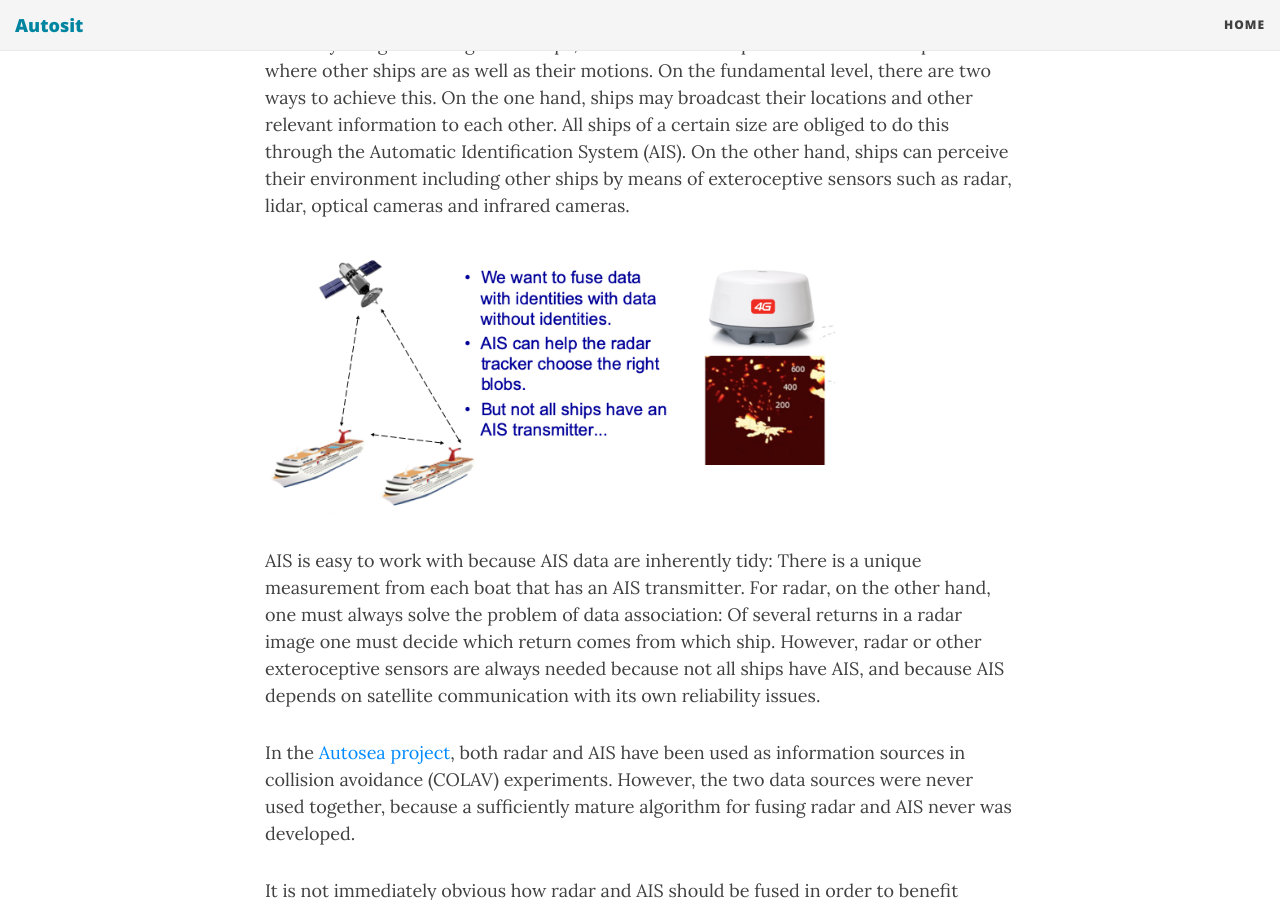
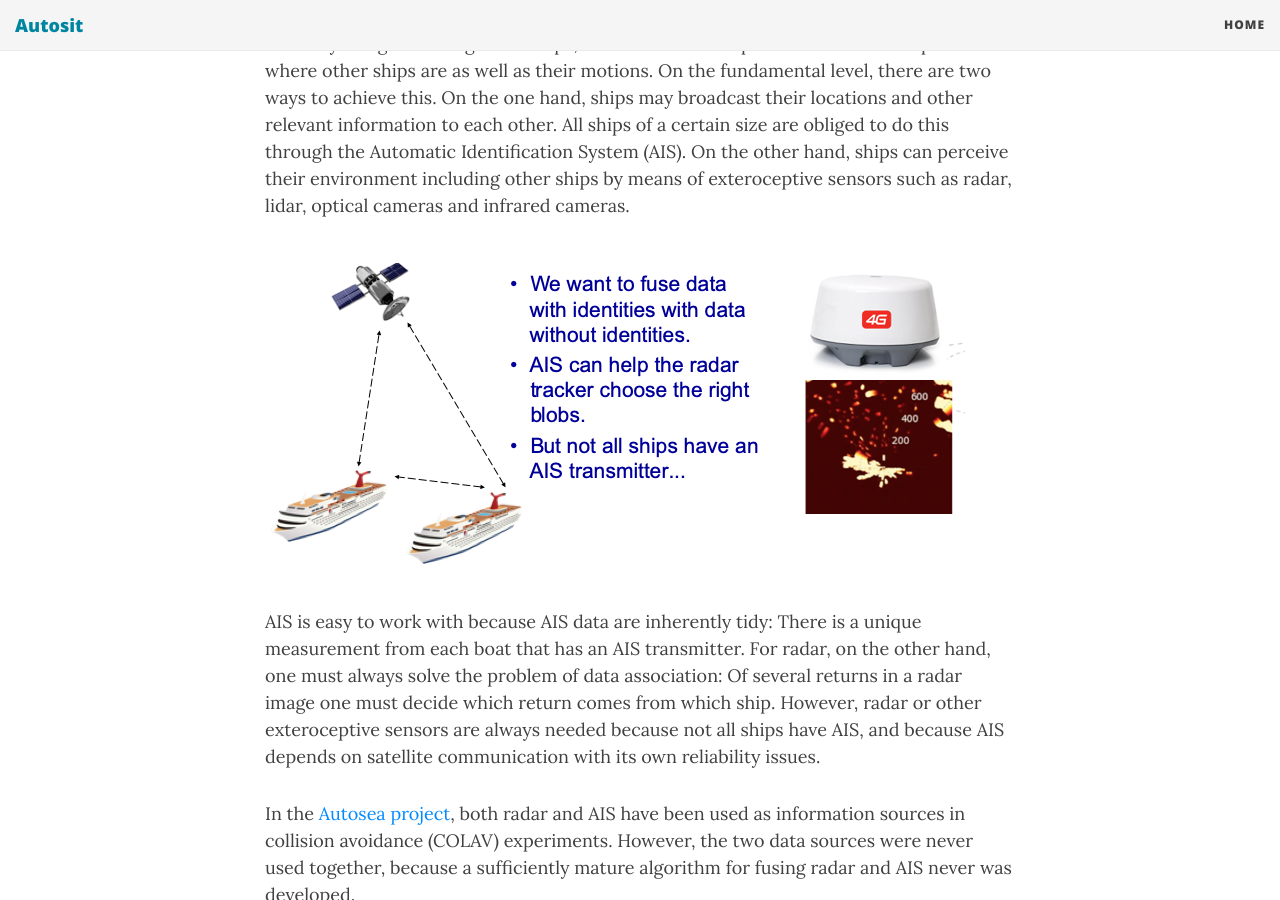
Before and after one commit to autosit/autosit.github.io, a Jekyll site: the page built from _posts/2019-04-24-pmbm_ais.md, in a window 1280 px wide and 900 px high, scrolled down 329 px. Built offline with Jekyll 4.4.1, drawn with Linux system fonts in a browser that asks for light colours; nearby versions of some CDN libraries.

Commit message:
picture in pmbm ais

```diff
--- a/_posts/2019-04-24-pmbm_ais.md
+++ b/_posts/2019-04-24-pmbm_ais.md
@@ -10,7 +10,7 @@
 All ships of a certain size are obliged to do this through the Automatic Identification System (AIS).
 On the other hand, ships can perceive their environment including other ships by means of exteroceptive sensors such as radar, lidar, optical cameras and infrared cameras.
 
-|<img src="{{site.url}}/assets/ais_slide.png" width="570"> |
+|<img src="{{site.url}}/assets/ais_slide.png" width="700"> |
 
 AIS is easy to work with because AIS data are inherently tidy: There is a unique measurement from each boat that has an AIS transmitter.
 For radar, on the other hand, one must always solve the problem of data association:
```
